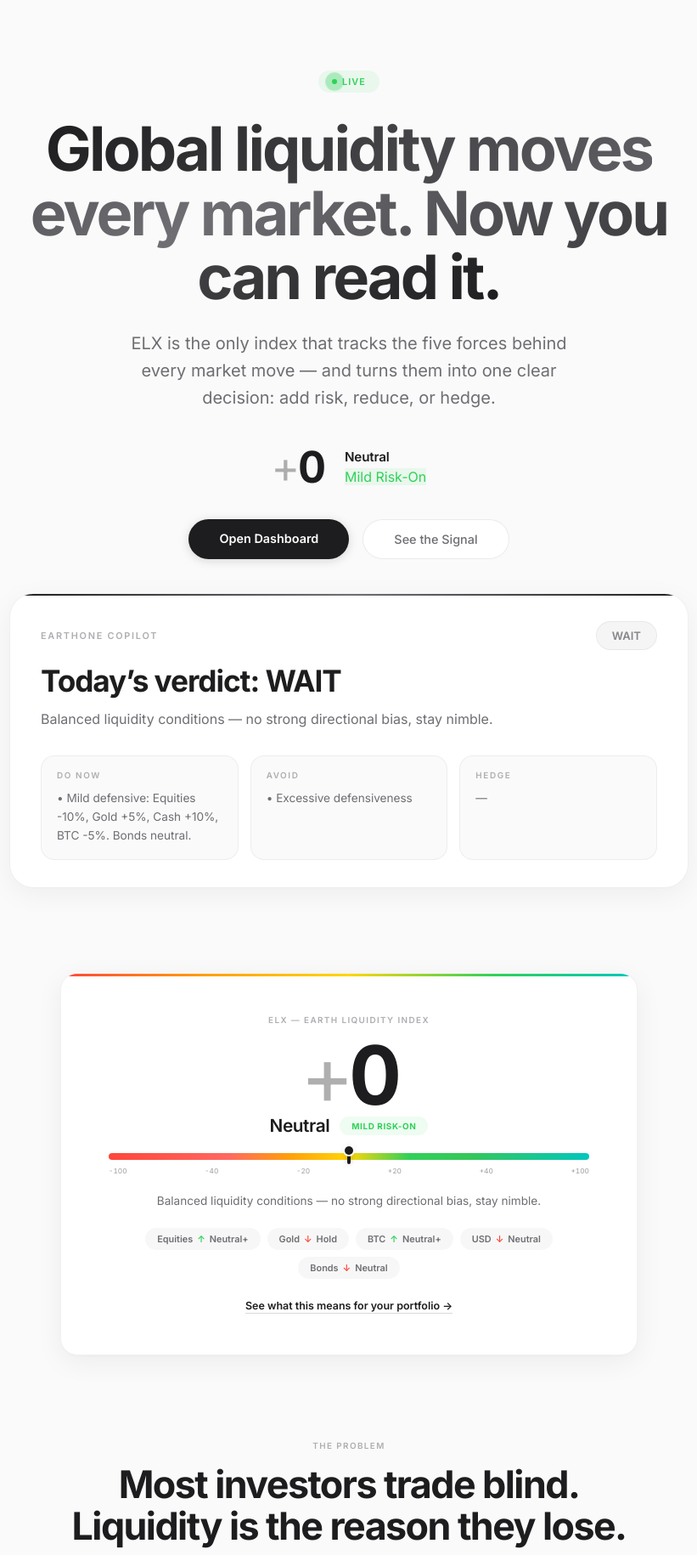
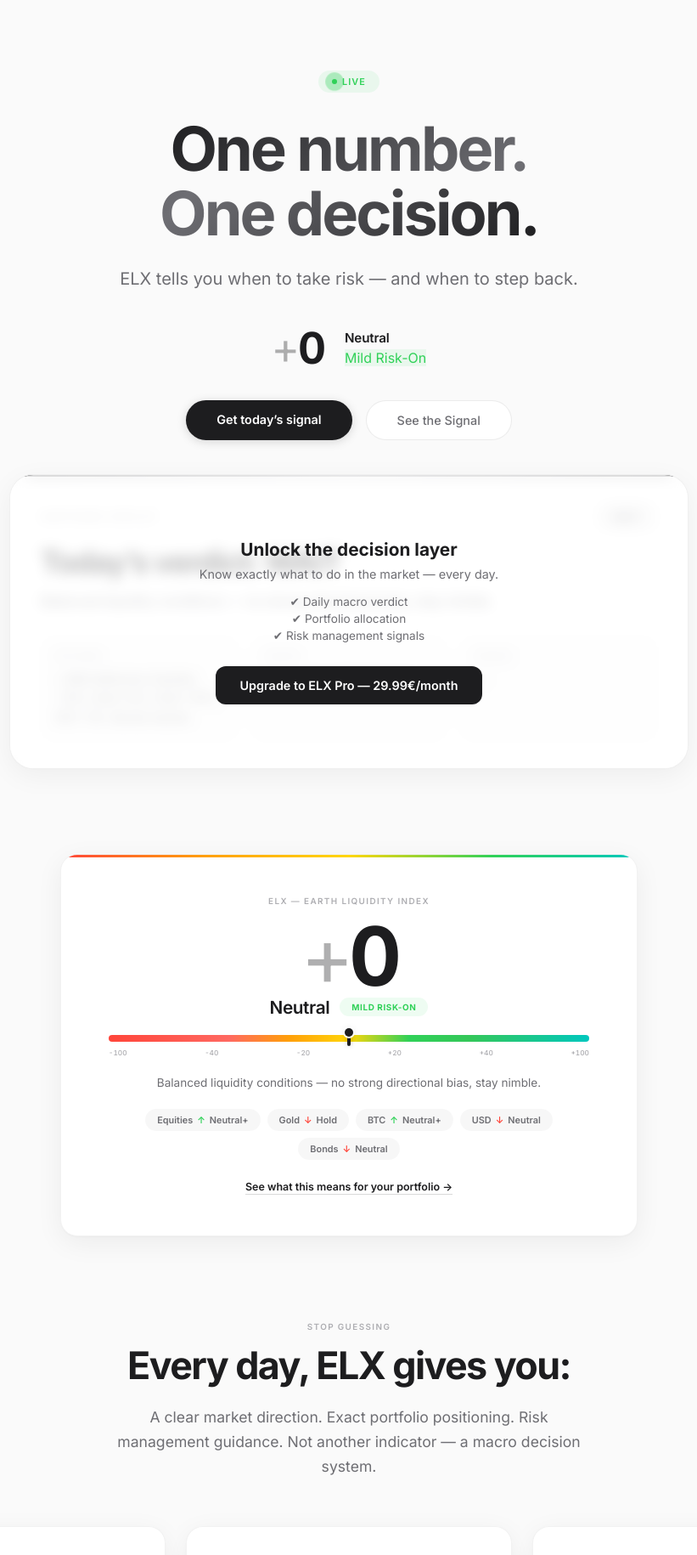
Before and after one commit to tomzatalovski-dev/earthone, a FastAPI app: page / in a window 1280 px wide. Shown: the part 57-1887 px from the top of the page at 85% size, without its empty margins (229-1050 px from the left). Run offline with FastAPI, Linux system fonts and the light colour scheme; data that the repository does not hold is empty.

Commit message:
V15: Copilot hero upgrade (allocation grid, confidence, psycho trigger, macro toggle, landing paywall blur, new copy)

```diff
--- a/templates/landing.html
+++ b/templates/landing.html
@@ -244,6 +244,23 @@
 .cp-cell-label{font-size:.62rem;font-weight:600;letter-spacing:.16em;text-transform:uppercase;color:var(--text-4);margin-bottom:10px}
 .cp-cell-text{font-size:.85rem;line-height:1.65;color:var(--text-2)}
 .cp-cell-text br{margin-bottom:2px}
+.cp-paywall{
+  position:absolute;inset:0;z-index:10;
+  backdrop-filter:blur(8px);-webkit-backdrop-filter:blur(8px);
+  background:rgba(255,255,255,.7);
+  display:flex;flex-direction:column;align-items:center;justify-content:center;
+  text-align:center;padding:32px;
+}
+.cp-paywall h2{font-size:1.3rem;font-weight:700;margin-bottom:8px;color:var(--text)}
+.cp-paywall p{font-size:.9rem;color:var(--text-2);margin-bottom:16px}
+.cp-paywall ul{list-style:none;padding:0;margin:0 0 24px;font-size:.85rem;color:var(--text-2)}
+.cp-paywall ul li{margin-bottom:4px}
+.cp-paywall .btn-upgrade{
+  display:inline-block;background:#1d1d1f;color:#fff;
+  padding:14px 28px;border-radius:12px;font-size:.9rem;font-weight:600;
+  text-decoration:none;transition:opacity .2s;
+}
+.cp-paywall .btn-upgrade:hover{opacity:.85}
 
 /* ─── LIVE SIGNAL CARD ───────────────────────────────── */
 .signal{padding:20px 0 100px;text-align:center}
@@ -549,8 +566,8 @@
      ═══════════════════════════════════════════════════════ -->
 <section class="hero section" id="hero">
   <div class="hero-badge"><span class="dot"></span> Live</div>
-  <h1><span class="gradient">Global liquidity moves<br>every market. Now you<br>can read it.</span></h1>
-  <p class="hero-sub">ELX is the only index that tracks the five forces behind every market move — and turns them into one clear decision: add risk, reduce, or hedge.</p>
+  <h1><span class="gradient">One number.<br>One decision.</span></h1>
+  <p class="hero-sub">ELX tells you when to take risk — and when to step back.</p>
 
   <div class="hero-ticker" id="hero-ticker">
     <div class="hero-elx-score" id="hero-score"><span class="sign">&mdash;</span></div>
@@ -561,7 +578,7 @@
   </div>
 
   <div class="hero-actions">
-    <a href="/dashboard" class="btn-primary">Open Dashboard</a>
+    <a href="/dashboard" class="btn-primary">Get today’s signal</a>
     <a href="#signal" class="btn-secondary">See the Signal</a>
   </div>
 </section>
@@ -571,6 +588,18 @@
      ═══════════════════════════════════════════════════════════ -->
 <section class="copilot-preview section" id="copilot">
   <div class="copilot-preview-card anim" id="cp-card">
+    <!-- Blurred paywall overlay -->
+    <div class="cp-paywall">
+      <h2>Unlock the decision layer</h2>
+      <p>Know exactly what to do in the market — every day.</p>
+      <ul>
+        <li>✔ Daily macro verdict</li>
+        <li>✔ Portfolio allocation</li>
+        <li>✔ Risk management signals</li>
+      </ul>
+      <a href="/pricing" class="btn-upgrade">Upgrade to ELX Pro — 29.99€/month</a>
+    </div>
+    <!-- Fake content behind blur -->
     <div class="cp-header">
       <div class="cp-label">EarthOne Copilot</div>
       <div class="cp-action-badge" id="cp-badge">Loading</div>
@@ -624,9 +653,9 @@
      PROBLEM — Why investors lose money
      ═══════════════════════════════════════════════════════ -->
 <section class="problem section" id="problem">
-  <div class="section-label">The Problem</div>
-  <h2 class="section-title anim">Most investors trade blind.<br>Liquidity is the reason they lose.</h2>
-  <p class="section-subtitle anim">90% of portfolio drawdowns happen when liquidity contracts. Yet most investors never see it coming — because they track prices, not the forces behind them.</p>
+  <div class="section-label">Stop guessing</div>
+  <h2 class="section-title anim">Every day, ELX gives you:</h2>
+  <p class="section-subtitle anim">A clear market direction. Exact portfolio positioning. Risk management guidance. Not another indicator — a macro decision system.</p>
   <div class="problem-grid">
     <div class="problem-card anim">
       <div class="num">80%</div>
```
Also changed, not shown: templates/dashboard.html (+66 -9 lines).
